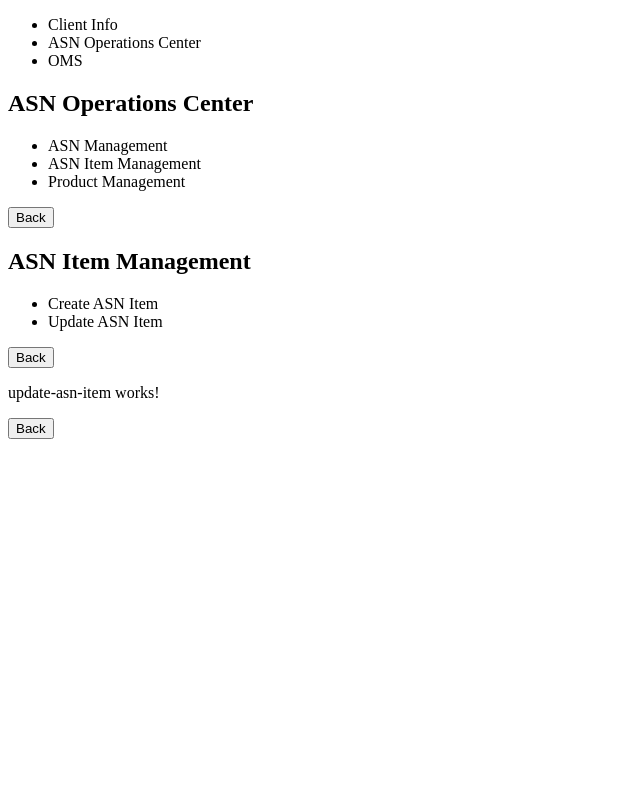
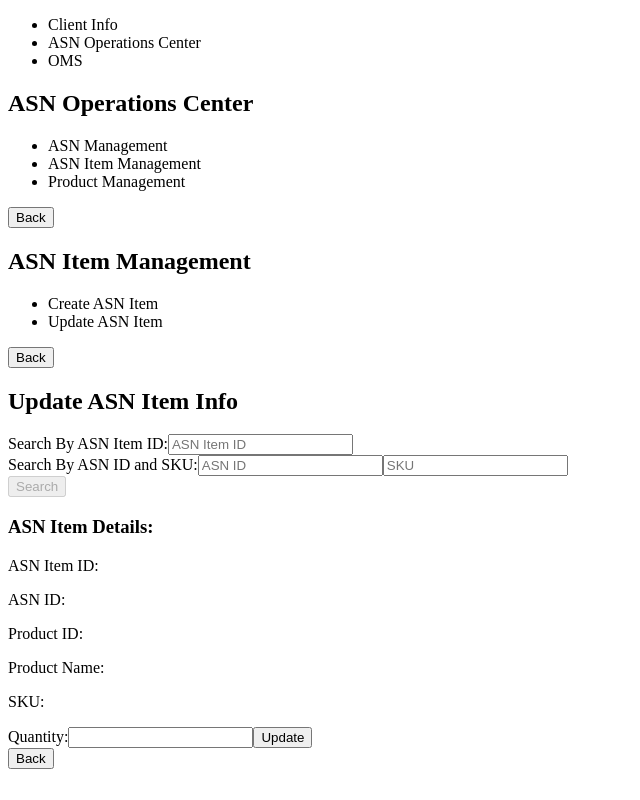
Before and after one commit to philipzhang86/mini-warehouse, an Angular app: page /client-dashboard/asn-operations-center/asn-item-dashboard/update-asn-item in a window 1280 px wide. Shown: the whole page, without its empty margins (0-640 px from the left). Built offline with nearby package versions, Linux system fonts and the light colour scheme.

Commit message:
update-asn-item 1.0 added

```diff
--- a/src/app/asn-item-dashboard/update-asn-item/update-asn-item.component.html
+++ b/src/app/asn-item-dashboard/update-asn-item/update-asn-item.component.html
@@ -1,4 +1,38 @@
-<p>update-asn-item works!</p>
+<div class="update-asn-item">
+  <h2>Update ASN Item Info</h2>
 
-<button (click)="goBack()">Back</button>
-<router-outlet></router-outlet>
+  <!-- Search form for ASN Item ID or ASN ID and SKU -->
+  <form #searchForm="ngForm" (ngSubmit)="findAsnItem()">
+    <div>
+      <label for="id">Search By ASN Item ID:</label>
+      <input type="text" id="id" [(ngModel)]="searchAsnItem.id" name="id" placeholder="ASN Item ID"
+        [disabled]="searchAsnItem.asnId.length>0 || searchAsnItem.sku.length>0">
+    </div>
+    <div>
+      <label for="asnId">Search By ASN ID and SKU:</label>
+      <input type="text" id="asnId" [(ngModel)]="searchAsnItem.asnId" name="asnId" placeholder="ASN ID"
+        [disabled]="searchAsnItem.id.length > 0">
+      <input type="text" id="sku" [(ngModel)]="searchAsnItem.sku" name="sku" placeholder="SKU"
+        [disabled]="searchAsnItem.id.length > 0">
+    </div>
+    <button type="submit" [disabled]="!searchAsnItem.id && (!searchAsnItem.asnId || !searchAsnItem.sku)">Search</button>
+  </form>
+
+  <!-- Display ASN Item details if found -->
+  <div *ngIf="asnItem">
+    <h3>ASN Item Details:</h3>
+    <p>ASN Item ID: {{ asnItem.id }}</p>
+    <p>ASN ID: {{ asnItem.asnId }}</p>
+    <p>Product ID: {{ asnItem.productId }}</p>
+    <p>Product Name: {{ asnItem.asnItemName }}</p>
+    <p>SKU: {{ asnItem.skuId }}</p>
+    <form (ngSubmit)="updateAsnItem()">
+      <label for="quantity">Quantity:</label>
+      <input type="number" [(ngModel)]="asnItem.quantity" name="quantity" required>
+      <button type="submit">Update</button>
+    </form>
+  </div>
+
+  <button (click)="goBack()">Back</button>
+  <router-outlet></router-outlet>
+</div>
--- a/src/app/asn-item-dashboard/update-asn-item/update-asn-item.component.ts
+++ b/src/app/asn-item-dashboard/update-asn-item/update-asn-item.component.ts
@@ -9,6 +9,13 @@ import { AuthService } from 'src/app/auth.service';
   styleUrls: ['./update-asn-item.component.scss']
 })
 export class UpdateAsnItemComponent implements OnInit {
+  searchAsnItem = {
+    id: '',
+    asnId: '',
+    sku: ''
+  };
+  asnItem: any = {};
+
 
   constructor(
     private http: HttpClient,
@@ -19,6 +26,42 @@ export class UpdateAsnItemComponent implements OnInit {
   ngOnInit(): void {
   }
 
+  findAsnItem(): void {
+    let url = 'http://localhost:9081/asn-service/api/clients/asn-items/';
+    const token = this.authService.getToken();
+    const headers = new HttpHeaders({ 'Authorization': `Bearer ${token}` });
+
+    if (this.searchAsnItem.id) {
+      url += `by-id/${this.searchAsnItem.id}`;
+    } else if (this.searchAsnItem.asnId && this.searchAsnItem.sku) {
+      url += `by-asn-id-and-sku/${this.searchAsnItem.asnId}/${this.searchAsnItem.sku}`;
+    } else {
+      alert('Please provide both ASN ID and SKU or an ASN Item ID');
+      return;
+    }
+
+    this.http.get<any>(url, { headers }).subscribe(
+      asnItem => {
+        this.asnItem = asnItem;
+        console.log(this.asnItem);
+      },
+      error => {
+        console.error('Error fetching asn item info', error);
+        alert('Failed to fetch asn item info');
+      }
+    );
+  }
+
+  updateAsnItem(): void {
+    const token = this.authService.getToken();
+    this.http.put('http://localhost:9081/asn-service/api/clients/asn-items/', this.asnItem, {
+      headers: new HttpHeaders({ 'Authorization': `Bearer ${token}` })
+    }).subscribe(
+      () => alert('ASN item info updated'),
+      error => console.error('Error updating ASN item info', error)
+    );
+  }
+
   goBack(): void {
     this.router.navigate(['/client-dashboard/asn-operations-center/asn-item-dashboard']);
   }
```
